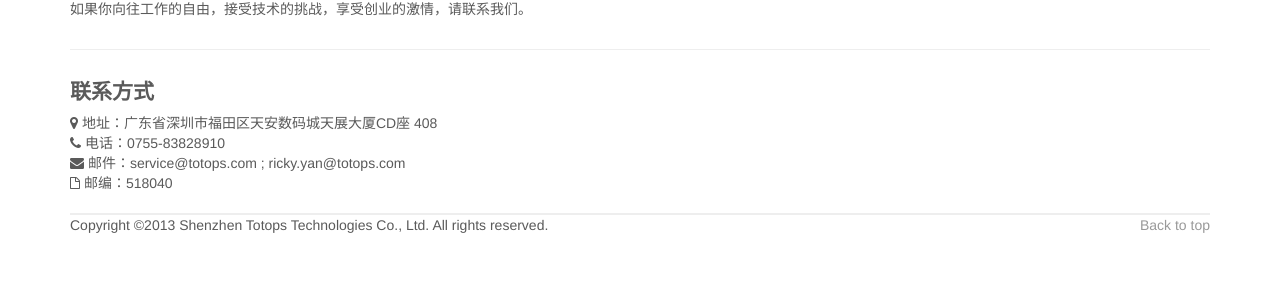
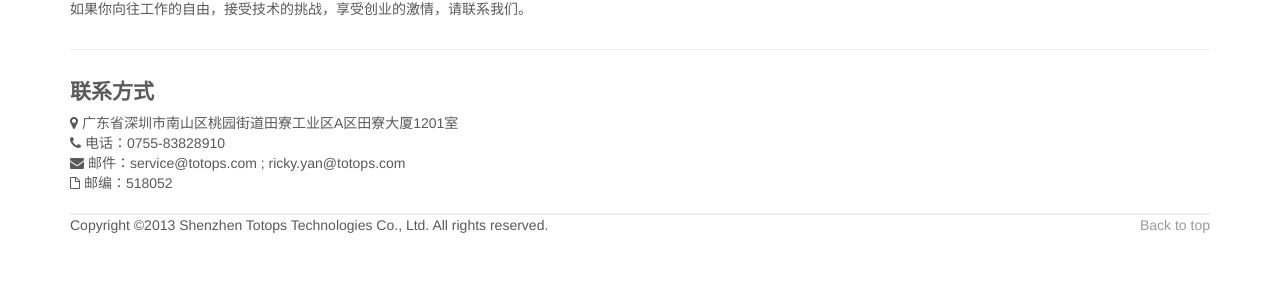
Before and after one commit to totops/totops.github.io, a Jekyll site: the page built from contact.html, in a window 1280 px wide. Shown: the part 626-908 px from the top of the page. Built offline with Jekyll 4.4.1, drawn with Linux system fonts in a browser that asks for light colours; Markdown is read by kramdown in place of the engine named in the settings.

Commit message:
* 修改公司地址

```diff
--- a/contact.html
+++ b/contact.html
@@ -22,8 +22,8 @@ title: Your New Jekyll Site
 		<h3>联系方式</h3>
 
 		<ul class="icons list-unstyled">
-			<li><i class="icon-map-marker"></i> 地址：广东省深圳市福田区天安数码城天展大厦CD座 408</li>
+			<li><i class="icon-map-marker"></i> 广东省深圳市南山区桃园街道田寮工业区A区田寮大厦1201室</li>
 			<li><i class="icon-phone"></i>  电话：0755-83828910</li>
 			<li><i class="icon-envelope"></i>  邮件：service@totops.com ; ricky.yan@totops.com </li>
-			<li><i class="icon-file-alt"></i> 邮编：518040</li>
+			<li><i class="icon-file-alt"></i> 邮编：518052</li>
 		</ul>
```
